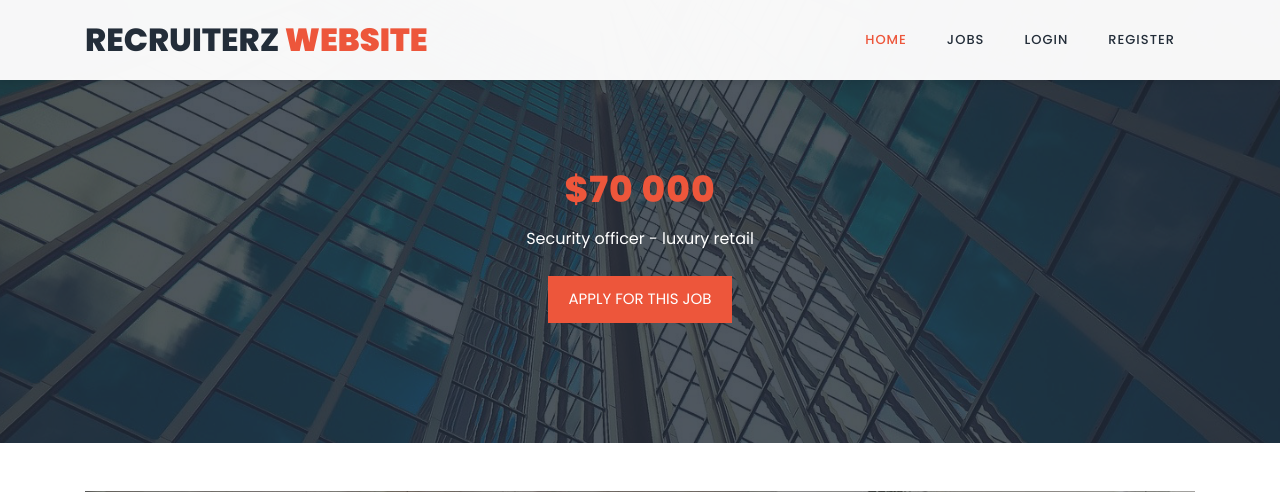
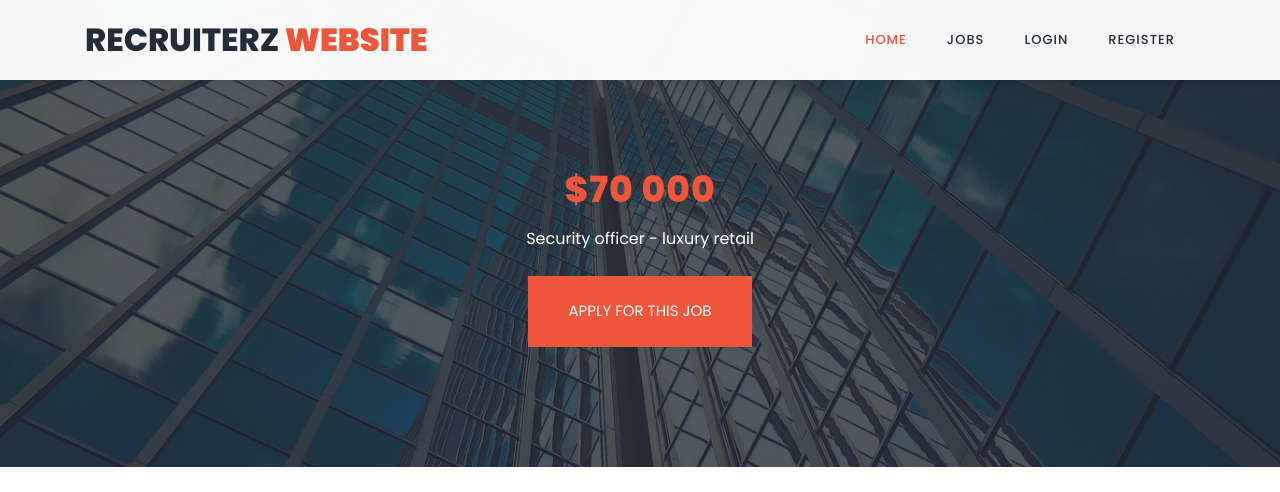
Before and after one commit to mh8633b/Recruterz, a Django app: page /jobs/details in a window 1280 px wide. Shown: the top 492 px of the page. Run offline with Django 3.2, Linux system fonts and the light colour scheme; some libraries are stand-ins or nearby versions.

Commit message:
job insert done

```diff
--- a/recruterz/jobs/models.py
+++ b/recruterz/jobs/models.py
@@ -11,3 +11,6 @@ class job(models.Model):
     img = models.ImageField(upload_to='pics')
     experince = models.CharField(max_length=100)
     qualification = models.CharField(max_length=100)
+
+    def __str__(self):
+        return self.title
--- a/recruterz/jobs/views.py
+++ b/recruterz/jobs/views.py
@@ -1,9 +1,8 @@
 from django.shortcuts import render
 from django.http import HttpResponse
 from .models import job
-
+from jobs.models import job
 # Create your views here.
-
 
 def jobs(request):
     jobs_content = job.objects.all()
@@ -13,6 +12,18 @@ def details(request):
     return render(request, "details.html")
 
 def postjobs(request):
+    if(request.method=="POST"):
+        # print("fom btn clicked")
+        title = request.POST.get('title','')
+        description = request.POST.get('description','')
+        location = request.POST.get('location','')
+        experince = request.POST.get('experince','')
+        qualification = request.POST.get('qualification','')
+        # experince = request.POST.get('experince','')
+        job_post = job(title=title, description=description, location=location, experince=experince, qualification=qualification)
+        job_post.save()
+
+
     # if request.method == "POST":
     #     return render(request, "post_jobs.html")
 
--- a/recruterz/static/css/style.css
+++ b/recruterz/static/css/style.css
@@ -144,6 +144,17 @@ body {
   color: #fff;
 }
 
+.main-button{
+  display: inline-block;
+  font-size: 15px;
+  padding: 12px 20px;
+  background-color: #ed563b;
+  color: #fff;
+  text-align: center;
+  font-weight: 400;
+  text-transform: uppercase;
+  transition: all .3s;
+}
 .main-button a {
   display: inline-block;
   font-size: 15px;
```
Also changed, not shown: recruterz/db.sqlite3.
